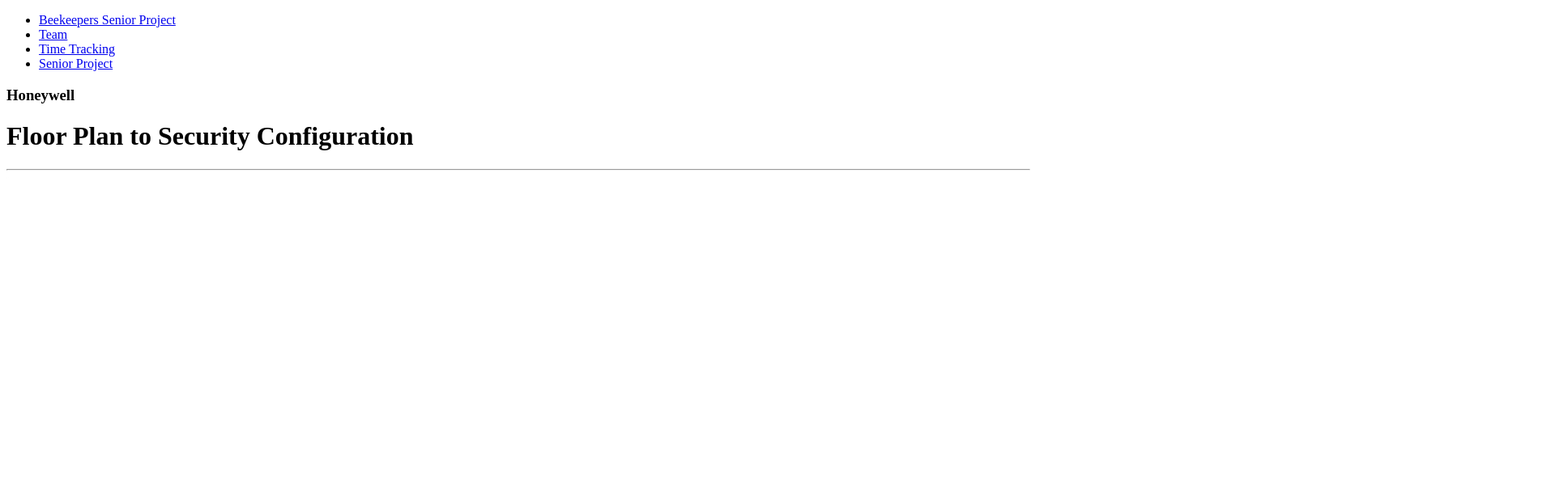
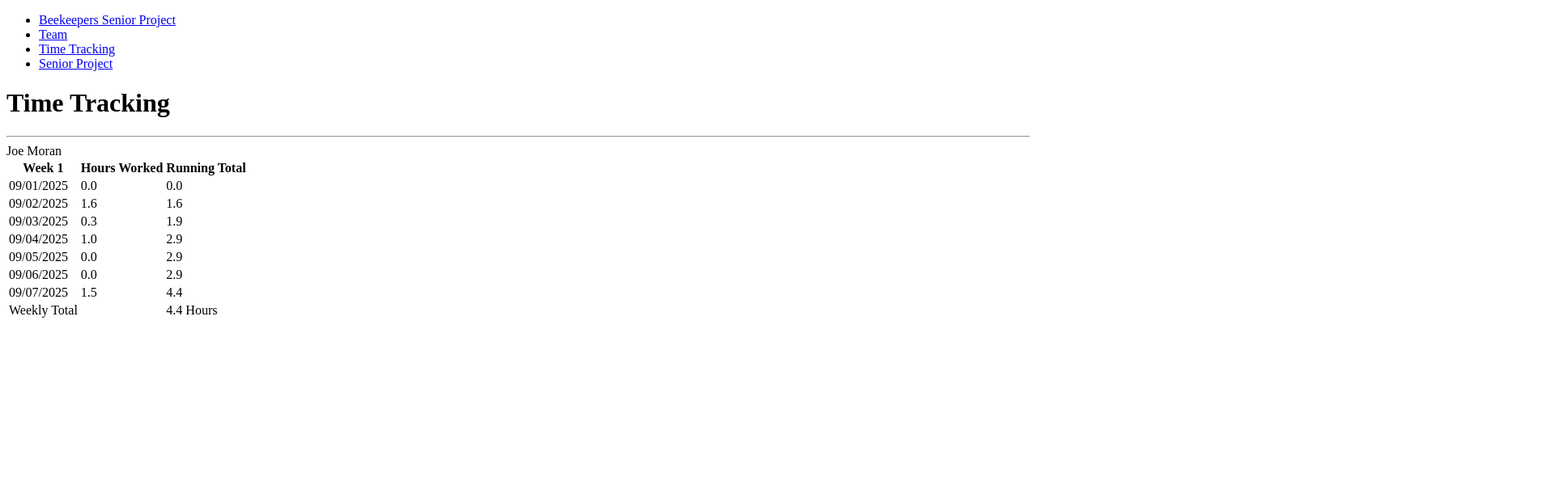
Before and after one commit to Beekeepers-Senior-Project/Senior-Project-Website-Public, a React (Create React App) app: page /Senior-Project-Website-Public/time in a window 1280 px wide. Shown: the top 616 px of the page at 81% size, 1920 px wide, since content can reach past the window. Built offline with nearby package versions, Linux system fonts and the light colour scheme; the HTML template or start-up script is replaced by a standard one.

Commit message:
Initial Time Tracking Table

```diff
--- /dev/null
+++ b/public/time-tracking/joe.json
@@ -0,0 +1,15 @@
+[
+    {
+        "label": "Week 1",
+        "startDay": "2025-09-01",
+        "hoursWorked": [
+            0,
+            1.6,
+            0.3,
+            1,
+            0,
+            0,
+            1.5
+        ]
+    }
+]
--- a/src/App.tsx
+++ b/src/App.tsx
@@ -3,6 +3,7 @@
 import Landing from './components/Landing';
 import Agendas from './components/Agendas';
 import TeamOverview from './components/TeamOverview';
+import TimeTracking from './components/TimeTracking';
 //import TimeTracking from './components/TimeTracking';
 
 function App() {
@@ -13,7 +14,7 @@
         <Route path="/Senior-Project-Website-Public" element={<Landing />} />
         <Route path="/Senior-Project-Website-Public/agendas" element={<Agendas />} />
         <Route path="/Senior-Project-Website-Public/team" element={<TeamOverview />} />
-        <Route path="/Senior-Project-Website-Public/time" element={<Landing />} />
+        <Route path="/Senior-Project-Website-Public/time" element={<TimeTracking />} />
       </Routes>
     </div>
   );
--- /dev/null
+++ b/src/components/TimeTracking.tsx
@@ -0,0 +1,109 @@
+import { useEffect, useState } from "react";
+import { Table, TableBody, TableCell, TableFooter, TableHead, TableHeader, TableRow } from "./ui/table";
+
+type WeekBlockProps = {
+    label: string,
+    startDay: Date,
+    hoursWorked: number[]
+}
+
+type WeekBlockJson = {
+    label: string,
+    startDay: string, // Will need to be converted to date obj
+    hoursWorked: number[]
+}
+
+function dateIterate(initial: Date, inc: number): Date {
+    const secInDay = 86400000;
+    const newDate = new Date(initial.getTime() + inc * secInDay);
+    return newDate;
+}
+
+function formatDate(date: Date): String {
+    const day = String(date.getDate()).padStart(2, '0');
+    const month = String(date.getMonth() + 1).padStart(2, '0');
+    const year = date.getFullYear();
+    return `${month}/${day}/${year}`;
+}
+
+function TimeTracking() {
+    const [selectedUser] = useState("Joe Moran");
+    const [weeks, setWeeks] = useState<WeekBlockProps[] | null>(null);
+
+    useEffect(() => {
+        fetch("time-tracking/joe.json")
+            .then(res => res.json())
+            .then((json: WeekBlockJson[]) => {
+                const mapped: WeekBlockProps[] = json.map((raw: WeekBlockJson) => {
+                    const [year, month, day] = raw.startDay.split("-").map(Number);
+                    return {
+                        label: raw.label,
+                        hoursWorked: raw.hoursWorked,
+                        startDay: new Date(year, month - 1, day)
+                    };
+                });
+                setWeeks(mapped);
+            })
+            .catch(err => console.error(err));
+    })
+
+    return (
+        <div>
+            <div className="container pt-5">
+                <div className="text-center pt-3">
+                    <h1 className="text-4xl font-bold">Time Tracking</h1>
+                </div>
+                <hr className="my-4" />
+            </div>
+
+            <div className="container">
+                <div>{selectedUser}</div>
+                {weeks?.map((week) => {
+                    return <WeekBlock key={week.label} {...week} />
+                })}
+            </div>
+        </div>
+    )
+}
+
+function WeekBlock(props: WeekBlockProps) {
+    let runningWorkTotal = 0;
+
+    return (
+        <Table className="w-full table-auto">
+            <TableHeader>
+                <TableRow>
+                    <TableHead className="w-1/3 text-bold">Week 1</TableHead>
+                    <TableHead className="w-1/3">Hours Worked</TableHead>
+                    <TableHead className="w-1/3 text-right">Running Total</TableHead>
+                </TableRow>
+            </TableHeader>
+            <TableBody>
+                {props.hoursWorked.map((time, index) => (
+                    <TableRow key={dateIterate(props.startDay, index).toString()}>
+                        <TableCell>
+                            {formatDate(dateIterate(props.startDay, index))}
+                        </TableCell>
+                        <TableCell>
+                            {time.toFixed(1)}
+                        </TableCell>
+                        <TableCell className="text-right">
+                            {(runningWorkTotal += time).toFixed(1)}
+                        </TableCell>
+                    </TableRow>
+                ))}
+            </TableBody>
+            <TableFooter>
+                <TableRow>
+                    <TableCell>Weekly Total</TableCell>
+                    <TableCell></TableCell>
+                    <TableCell className="text-right">
+                        {runningWorkTotal.toFixed(1)} Hours
+                    </TableCell>
+                </TableRow>
+            </TableFooter>
+        </Table>
+    );
+}
+
+export default TimeTracking;
```
Also changed, not shown: public/time-tracking/template.json (added, +15 -0 lines).
